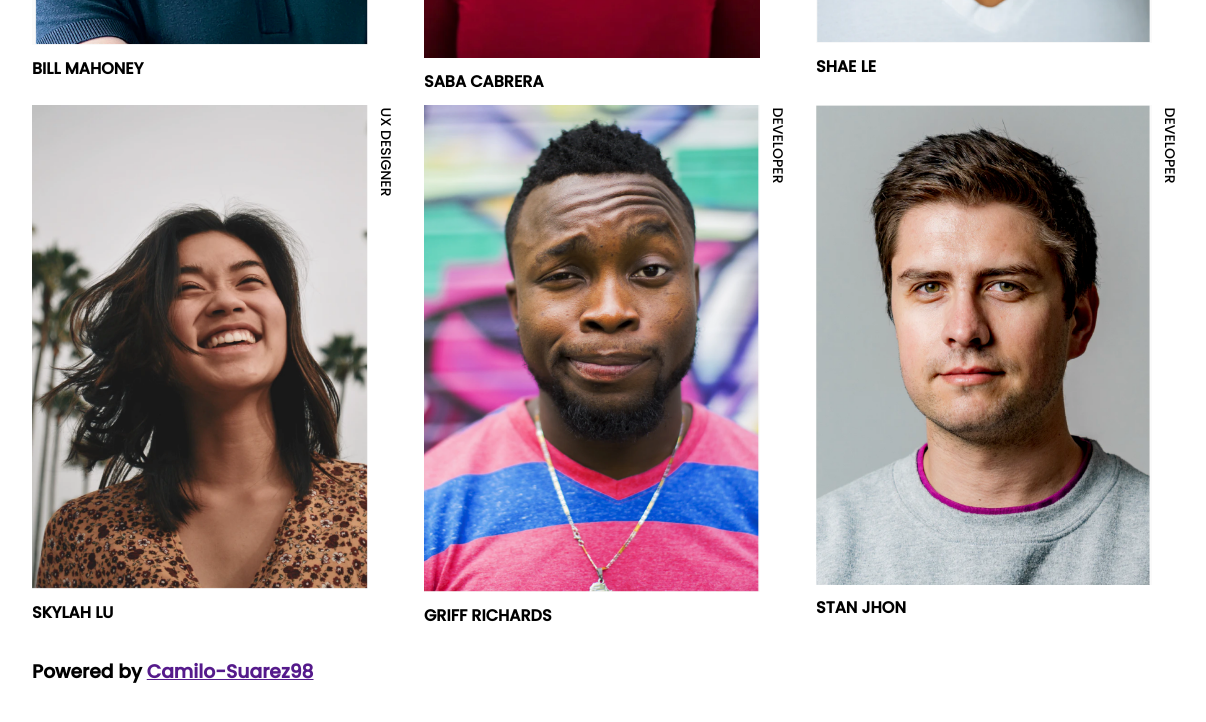
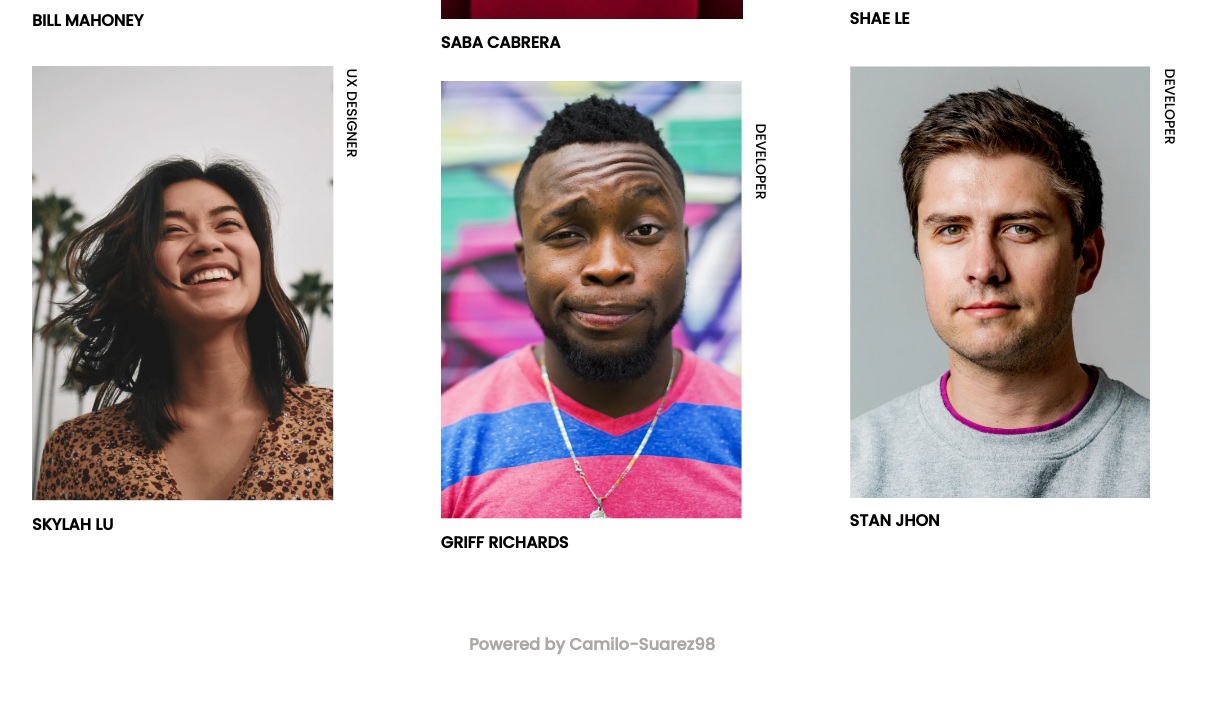
Before and after one commit to Camilo-Suarez98/my-team-page, a website: page index.html in a window 1536 px wide. Shown: the part 730-1452 px from the top of the page, without its empty margins (176-1382 px from the left). After the commit the page ends 1403 px from the top, so only its background shows below. Drawn offline with Linux system fonts and the light colour scheme.

Commit message:
Adding desktop view

```diff
--- a/index.html
+++ b/index.html
@@ -31,7 +31,7 @@
         </section>
         <h1>Bill Mahoney</h1>
       </div>
-      <div class="container__person">
+      <div class="container__person container__person--down-mobile container__person--down-desktop">
         <section>
           <img src="./images/photo_2.png" alt="Colleague">
           <p>art director</p>
@@ -45,21 +45,21 @@
         </section>
         <h1>Shae Le</h1>
       </div>
-      <div class="container__person">
+      <div class="container__person container__person--down-mobile">
         <section>
           <img src="./images/photo_4.png" alt="Colleague">
           <p>ux designer</p>
         </section>
         <h1>Skylah Lu</h1>
       </div>
-      <div class="container__person">
+      <div class="container__person container__person--down-desktop">
         <section>
           <img src="./images/photo_5.png" alt="Colleague">
           <p>developer</p>
         </section>
         <h1>Griff Richards</h1>
       </div>
-      <div class="container__person">
+      <div class="container__person container__person--down-mobile">
         <section>
           <img src="./images/photo_6.png" alt="Colleague">
           <p>developer</p>
@@ -67,14 +67,14 @@
         <h1>Stan Jhon</h1>
       </div>
     </main>
+  </div>
 
-    <footer>
-      <h3>Powered by
-        <a href="">
-          Camilo-Suarez98
-        </a>
-      </h3>
-    </footer>
-  </div>
+  <footer class="footer">
+    <h3>Powered by
+      <a href="https://github.com/Camilo-Suarez98" target="_blank">
+        Camilo-Suarez98
+      </a>
+    </h3>
+  </footer>
 </body>
 </html>
--- a/styles.scss
+++ b/styles.scss
@@ -4,12 +4,15 @@ $font: 'Poppins', sans-serif;
   text-transform: uppercase;
 }
 
+body {
+  font-family: $font;
+}
+
 .page {
   padding: 20px;
-  font-family: $font;
 
   @media (min-width:1440px) {
-    padding: 100px 200px;
+    padding: 100px 200px 50px;
   }
 }
 
@@ -56,6 +59,8 @@ $font: 'Poppins', sans-serif;
 
   .container__person {
     @include letter-style;
+    cursor: pointer;
+    height: 300px;
     width: 40%;
     position: relative;
 
@@ -84,7 +89,51 @@ $font: 'Poppins', sans-serif;
     }
 
     @media (min-width: 1440px) {
-      width: 30%;
+      width: 27%;
+      height: 500px;
+    }
+  }
+
+  .container__person--down-mobile {
+    display: flex;
+    flex-direction: column;
+    justify-content: flex-end;
+
+    p {
+      top: 65px !important;
+    }
+
+    @media (min-width: 1440px) {
+      justify-content: flex-start;
+
+      p {
+        top: -5px !important;
+      }
+    }
+  }
+
+  .container__person--down-desktop {
+    @media (min-width: 1440px) {
+      display: flex;
+      flex-direction: column;
+      justify-content: flex-end;
+
+      p {
+        top: 50px !important;
+      }
     }
   }
 }
+
+.footer {
+  text-align: center;
+  width: 100%;
+  color: rgb(172, 168, 168);
+  font-size: 14px;
+
+  a {
+    color: rgb(172, 168, 168);
+    text-decoration: none;
+    cursor: pointer;
+  }
+}
```
Also changed, not shown: styles.css, 1 other file.
